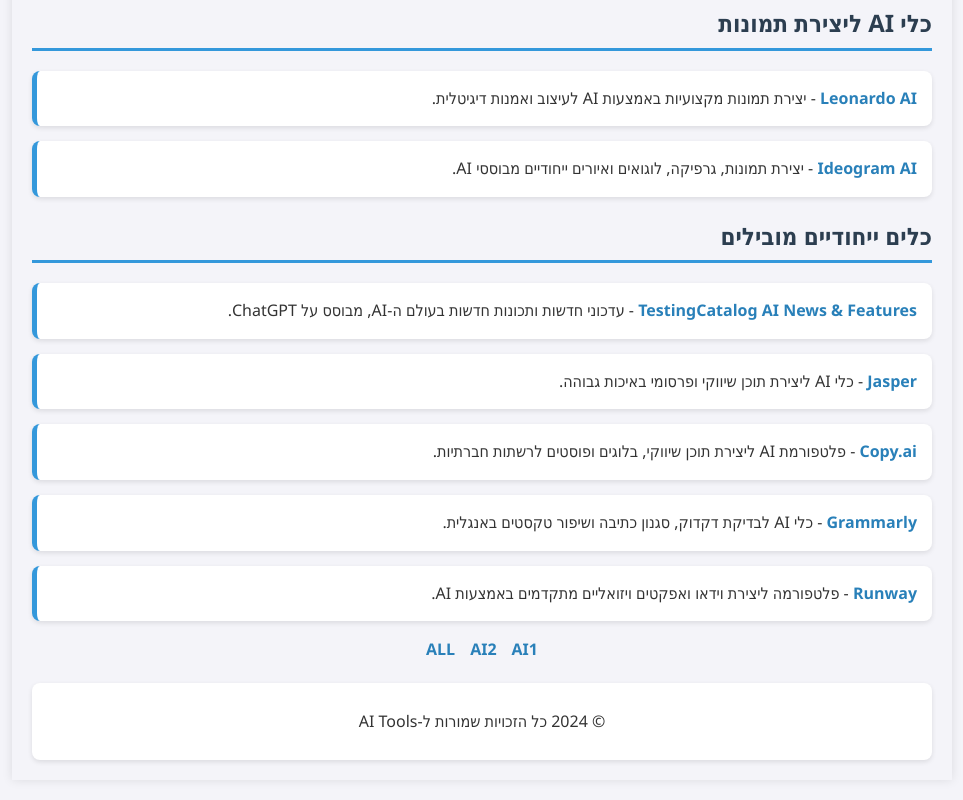
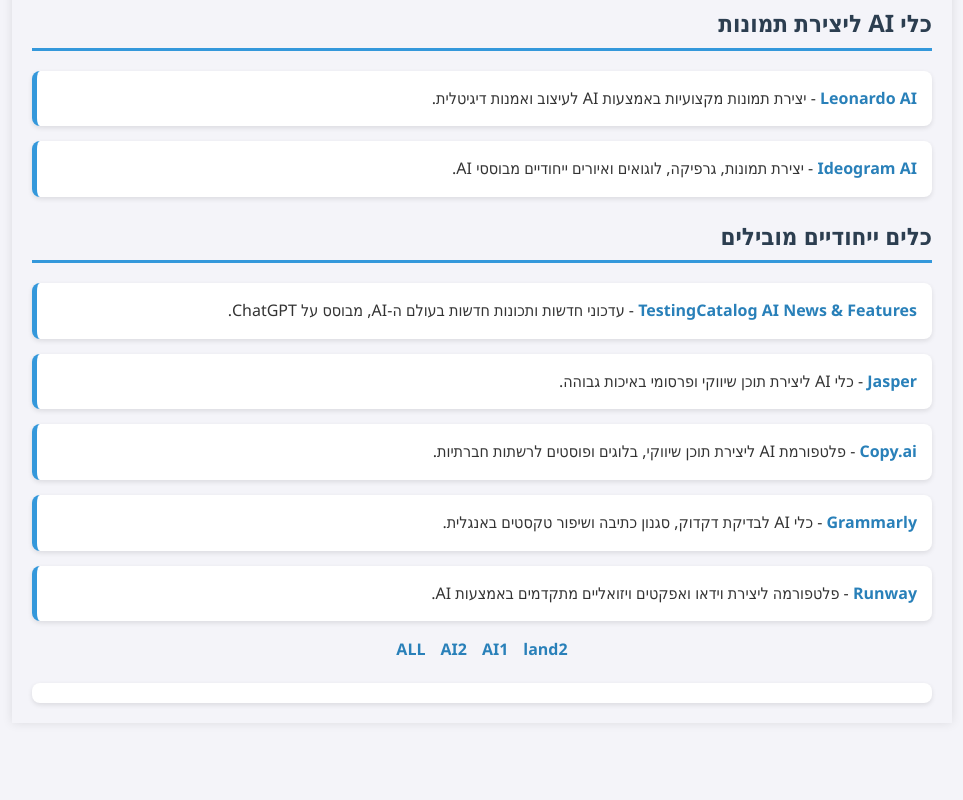
Before and after one commit to lanchi10/landing, a plain HTML site: page index.html in a window 1280 px wide. Shown: the part 1512-2312 px from the top of the page, without its empty margins (158-1121 px from the left). After the commit the page ends 2255 px from the top, so only its background shows below. Drawn offline with Linux system fonts and the light colour scheme.

Commit message:
Update index.html

```diff
--- a/index.html
+++ b/index.html
@@ -116,13 +116,14 @@
     </section>
 
     <div class="additional-links">
+        <a href="https://lanchi10.github.io/landing/land2.html" target="_blank">land2</a>
         <a href="https://lanchi10.github.io/ai/" target="_blank">AI1</a>
         <a href="https://lanchi10.github.io/AI1/" target="_blank">AI2</a>
         <a href="https://lanchi10.github.io/all/" target="_blank">ALL</a>
     </div>
 
     <footer>
-        <p>© 2024 כל הזכויות שמורות ל-AI Tools</p>
+
     </footer>
 </body>
 </html>
```
